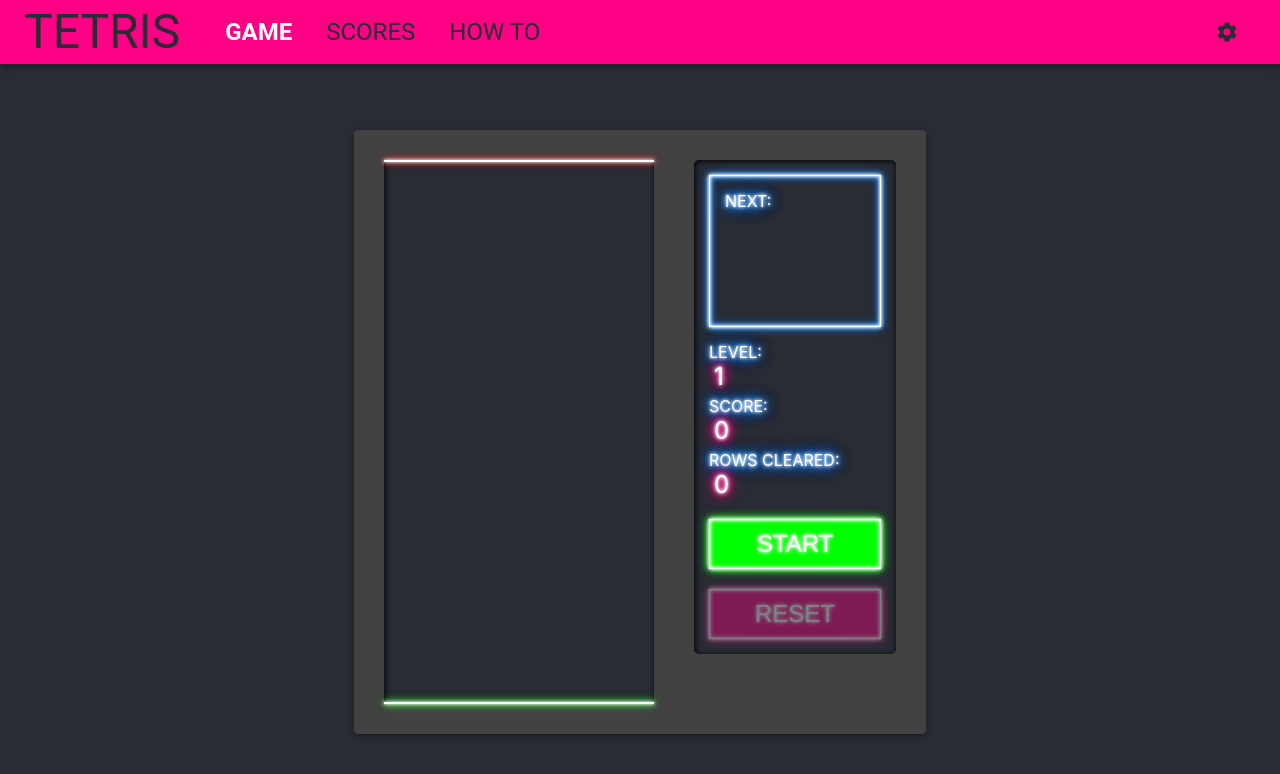
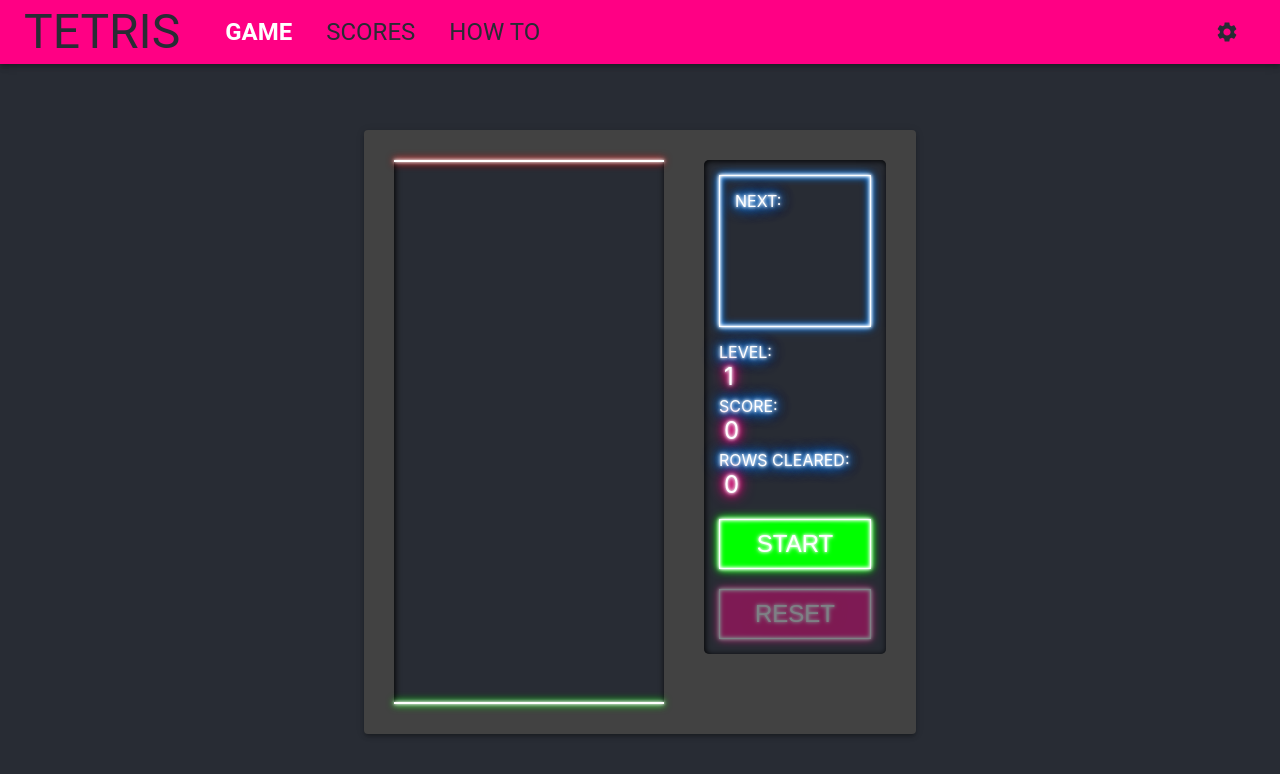
Before and after one commit to heakerson/react-tetris, a React (Create React App) app: page / in a window 1280 px wide. Shown: the top 774 px of the page. Built offline with nearby package versions, Linux system fonts and the light colour scheme.

Commit message:
next shape size fix

```diff
--- a/src/components/next-shape-display.css
+++ b/src/components/next-shape-display.css
@@ -4,7 +4,7 @@
 }
 
 .next-shape-container {
-  padding: 10px;
+  padding-top: 10px;
   justify-content: center;
 }
 
--- a/src/components/next-shape-display.tsx
+++ b/src/components/next-shape-display.tsx
@@ -34,7 +34,7 @@
     <div className="content-container-fill-parent next-shape-display-container glow-border-white flex-column">
       <div className="glow-text-white">NEXT: </div>
       <div className="next-shape-container m-auto flex-column flex-align-center"
-        style={{ minWidth: `${game.shapeManager.getGreatestShapeWidth()*20 + 40}px`, height: `${game.shapeManager.getGreatestShapeHeight()*20}px`}}>
+        style={{ minWidth: `${game.shapeManager.getGreatestShapeWidth()*20 + 40}px`, height: `${game.shapeManager.getGreatestShapeHeight()*20+10}px`}}>
         {buildRows()}
       </div>
     </div>
```
